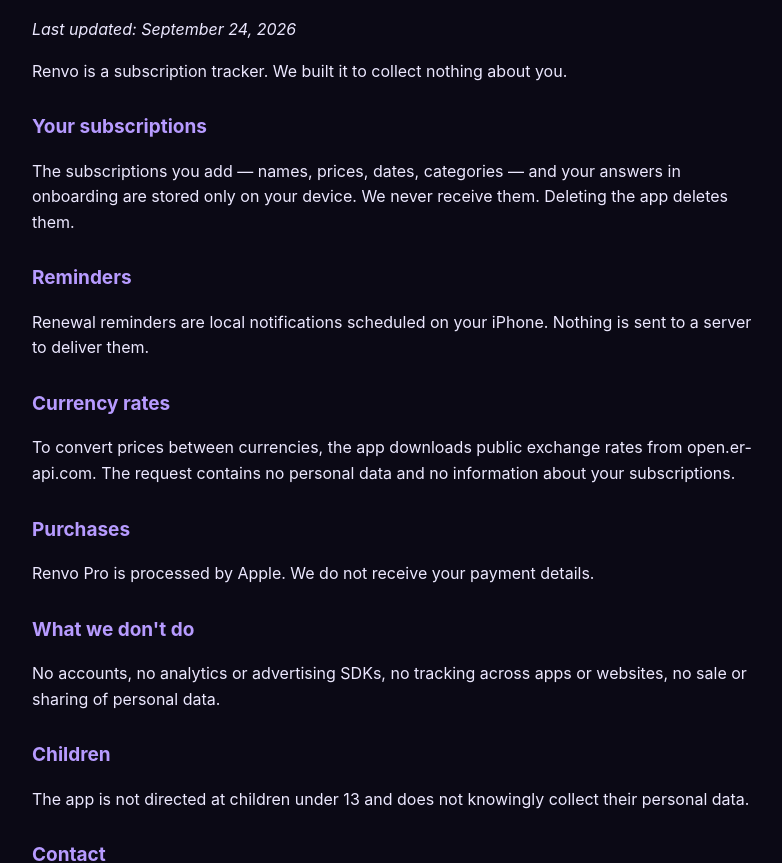
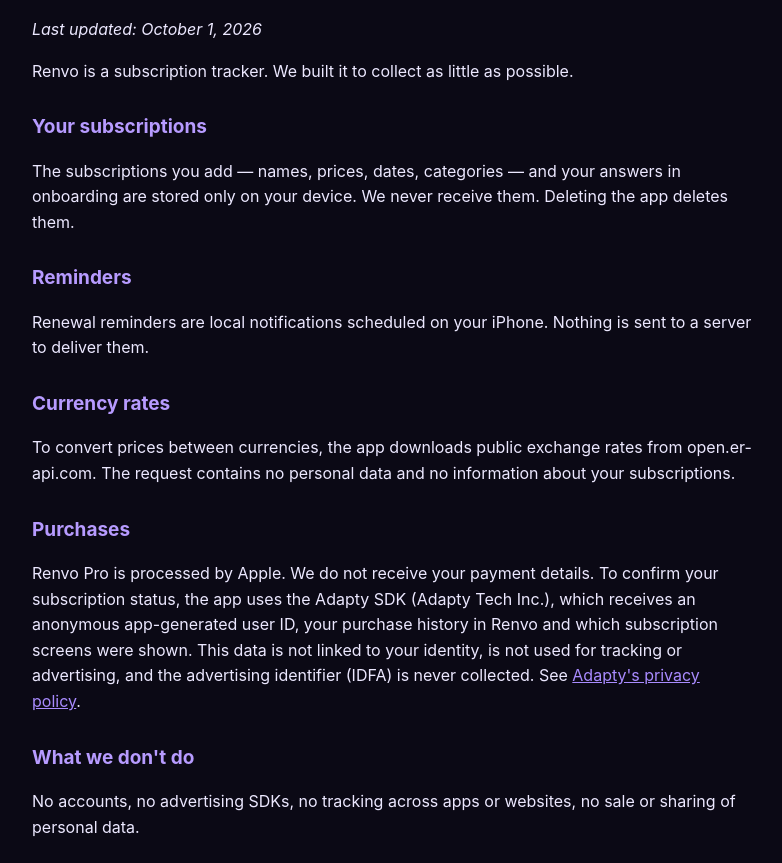
Before and after one commit to qwerpap/renvo-legal, a plain HTML site: page privacy.html in a window 1280 px wide. Shown: the part 91-954 px from the top of the page, without its empty margins (248-1030 px from the left). Drawn offline with Linux system fonts and the light colour scheme.

Commit message:
Privacy: disclose Adapty purchase validation

```diff
--- a/privacy.html
+++ b/privacy.html
@@ -1,9 +1,9 @@
-<!doctype html><html lang=en><head><meta charset=utf-8><meta name=viewport content='width=device-width,initial-scale=1'><title>Renvo — Privacy Policy</title><style>body{font:16px/1.6 -apple-system,BlinkMacSystemFont,'Segoe UI',sans-serif;max-width:720px;margin:40px auto;padding:0 20px;color:#ECE8FF;background:#0B0915}h1{font-size:30px}h2{font-size:19px;margin-top:28px;color:#B79BFF}a{color:#A98BFF}</style></head><body><h1>Renvo — Privacy Policy</h1><p><em>Last updated: September 24, 2026</em></p>
-<p>Renvo is a subscription tracker. We built it to collect nothing about you.</p>
+<!doctype html><html lang=en><head><meta charset=utf-8><meta name=viewport content='width=device-width,initial-scale=1'><title>Renvo — Privacy Policy</title><style>body{font:16px/1.6 -apple-system,BlinkMacSystemFont,'Segoe UI',sans-serif;max-width:720px;margin:40px auto;padding:0 20px;color:#ECE8FF;background:#0B0915}h1{font-size:30px}h2{font-size:19px;margin-top:28px;color:#B79BFF}a{color:#A98BFF}</style></head><body><h1>Renvo — Privacy Policy</h1><p><em>Last updated: October 1, 2026</em></p>
+<p>Renvo is a subscription tracker. We built it to collect as little as possible.</p>
 <h2>Your subscriptions</h2><p>The subscriptions you add — names, prices, dates, categories — and your answers in onboarding are stored only on your device. We never receive them. Deleting the app deletes them.</p>
 <h2>Reminders</h2><p>Renewal reminders are local notifications scheduled on your iPhone. Nothing is sent to a server to deliver them.</p>
 <h2>Currency rates</h2><p>To convert prices between currencies, the app downloads public exchange rates from open.er-api.com. The request contains no personal data and no information about your subscriptions.</p>
-<h2>Purchases</h2><p>Renvo Pro is processed by Apple. We do not receive your payment details.</p>
-<h2>What we don't do</h2><p>No accounts, no analytics or advertising SDKs, no tracking across apps or websites, no sale or sharing of personal data.</p>
+<h2>Purchases</h2><p>Renvo Pro is processed by Apple. We do not receive your payment details. To confirm your subscription status, the app uses the Adapty SDK (Adapty Tech Inc.), which receives an anonymous app-generated user ID, your purchase history in Renvo and which subscription screens were shown. This data is not linked to your identity, is not used for tracking or advertising, and the advertising identifier (IDFA) is never collected. See <a href="https://adapty.io/privacy">Adapty's privacy policy</a>.</p>
+<h2>What we don't do</h2><p>No accounts, no advertising SDKs, no tracking across apps or websites, no sale or sharing of personal data.</p>
 <h2>Children</h2><p>The app is not directed at children under 13 and does not knowingly collect their personal data.</p>
 <h2>Contact</h2><p>Questions: <a href="mailto:netkaktakto@gmail.com">netkaktakto@gmail.com</a></p></body></html>
```
